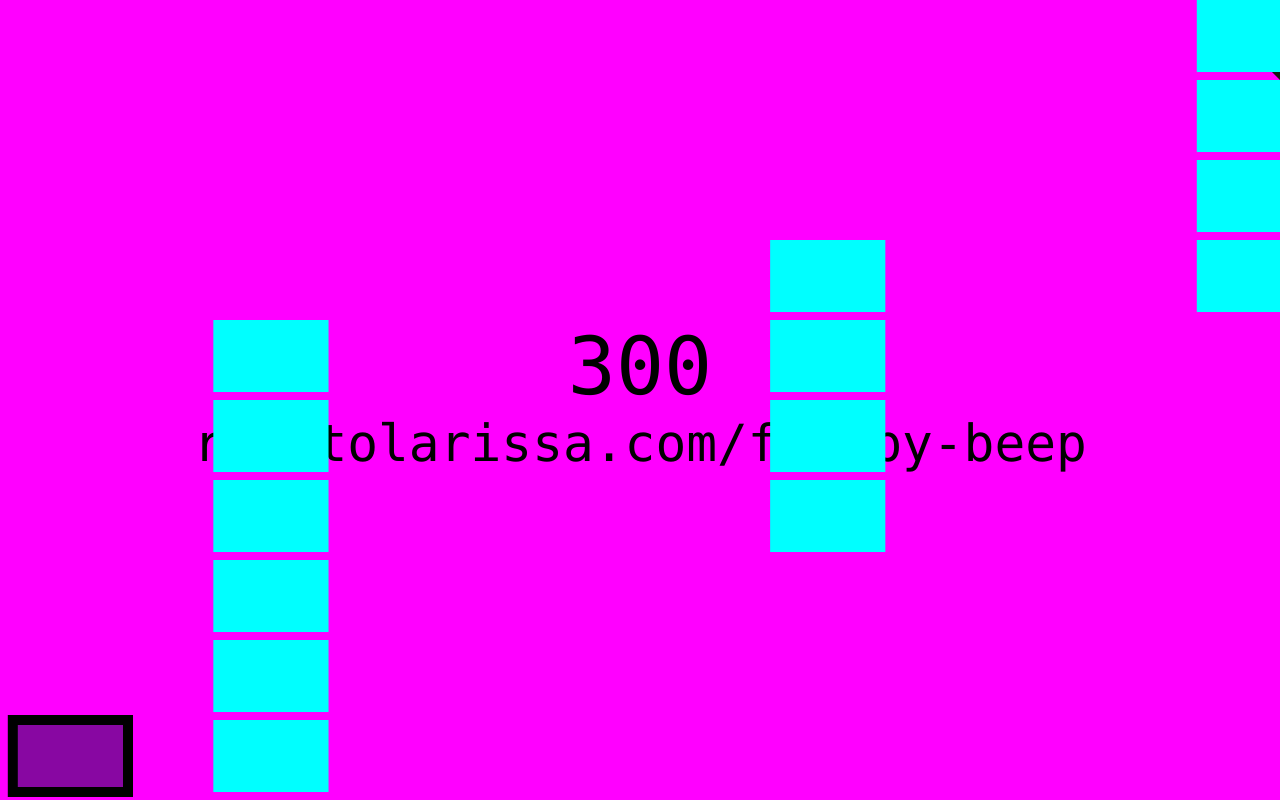
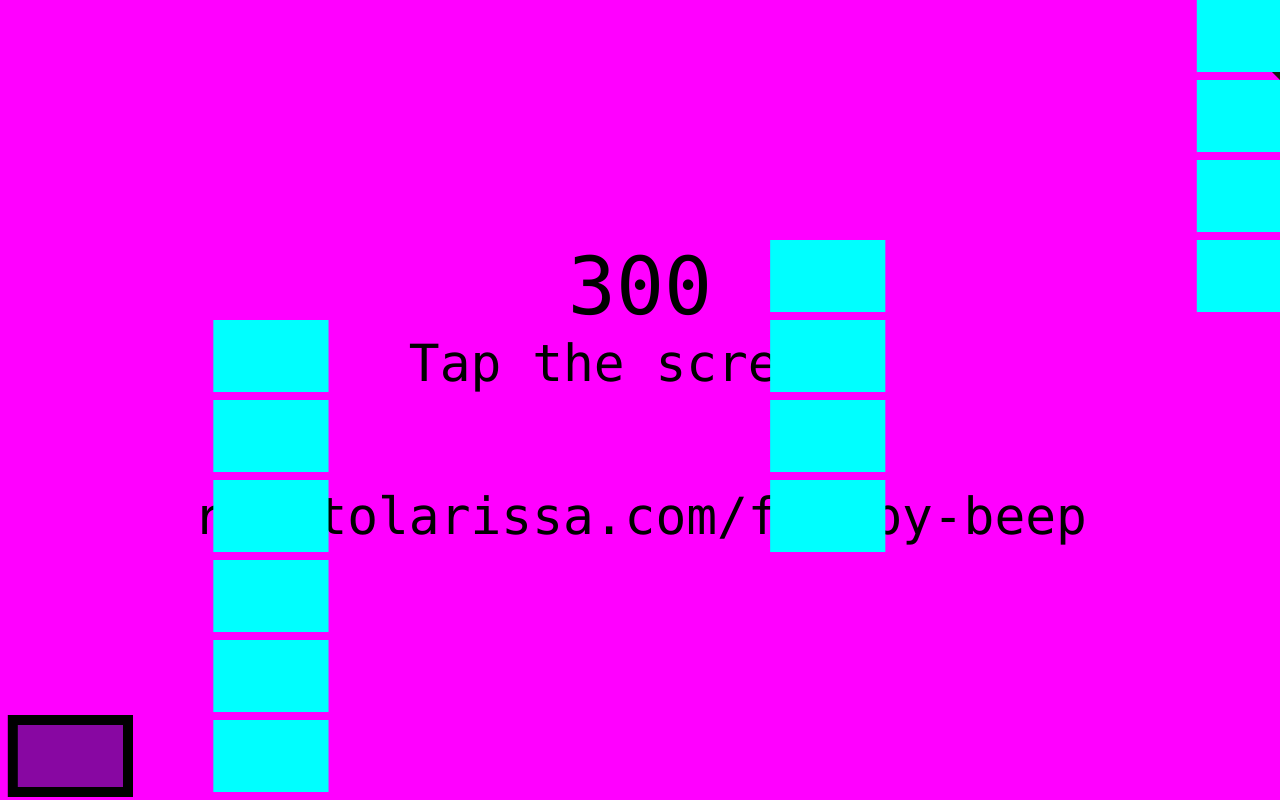
Before and after one commit to 1wheel/flappy-beep, a website: page index.html in a window 1280 px wide. Drawn offline with Linux system fonts and the light colour scheme.

Commit message:
starting pos

```diff
--- a/public/script.js
+++ b/public/script.js
@@ -9,10 +9,10 @@ var c = d3.conventions({sel, height: innerHeight, layers: 'dc', margin: {left: 0
 var {width, height, layers: [div, ctx]} = c
 var textSel = div.append('div.score')
 
-var s = .1  // block size
+var s = .1  // block size TWEAK
 var spawnY = 1
 var gravity = .000036
-var jumpAccel = -.015
+var jumpAccel = -.02 //TWEAK
 
 var id = id || Math.random() + ''
 
@@ -42,7 +42,10 @@ var blocks = blocks || _.flatten([b0, b1, b2])
 
 
 // var blocks = d3.range(20).map(i => {
-//   return [i/20, ((31 - i*2) % 20)/20]
+//   return [i/20, ((i*6) % 20)/20]
+// })
+// var blocks = d3.range(20).map(i => {
+//   return [i/20, ((31 - i*7) % 20)/20]
 // })
 
 
@@ -87,8 +90,8 @@ timer = d3.timer(t => {
       if (!wasHit){
         playNote(d, 'hit')
         d.dy = 0
+        // d.y = spawnY
         d.score = 0
-        d.y = spawnY
       }
 
     }
@@ -106,6 +109,11 @@ timer = d3.timer(t => {
     if (d == myBird){
       textSel.text(d.score)
       textSel.append('div.url')
+        .text('Tap the screen!')
+      textSel.append('br')
+
+      // TWEAK
+      textSel.append('div.url')
         .text('roadtolarissa.com/flappy-beep')
 
       ctx.beginPath()
@@ -121,6 +129,8 @@ timer = d3.timer(t => {
 
 d3.select(window).on('mousedown touchstart', _.throttle(() => {
   if (myBird.y < 0) return
+  // TWEAK
+  // if (myBird.y <.9) return
   // if (myBird.hit) return
   myBird.dy = jumpAccel
 
@@ -151,7 +161,7 @@ function playNote(d, type){
   var waveform = type == 'ypos' ? 'sawtooth' : 'sine'
   if (type == 'wrap'){
     frequency = pitches[Math.round(d[1]/s/2)]
-    frequency = 100
+    frequency = 200
     volume = 1
   }
 
--- a/public/style.css
+++ b/public/style.css
@@ -3,6 +3,14 @@ body{
   margin: 0px;
   background: #f0f;
   user-select: none;
+}
+
+body, .octo-arm, .octo-body{
+  background: #ff0;
+  color: #ff0;
+
+  background: #f0f !important;
+  color: #f0f !important;
 }
 
 canvas{
@@ -57,9 +65,10 @@ text{
 
 .score{
   font-size: 80px;
-  margin-top: 40vh;
+  margin-top: 30vh;
   margin-left: 0vw;
   text-align: center;
+  color: #000;
 
 }
 .url{
```
Also changed, not shown: README.md.
